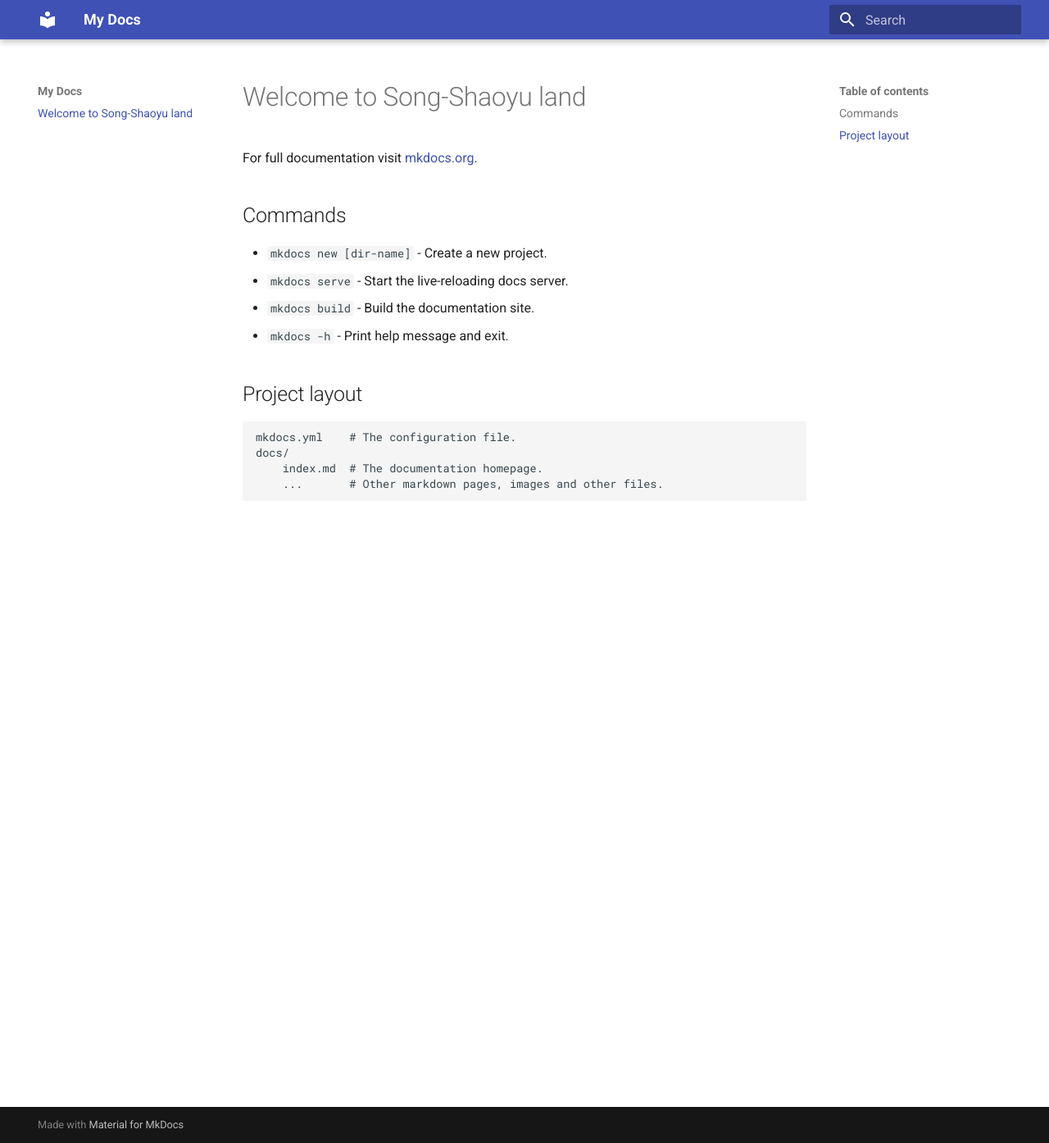
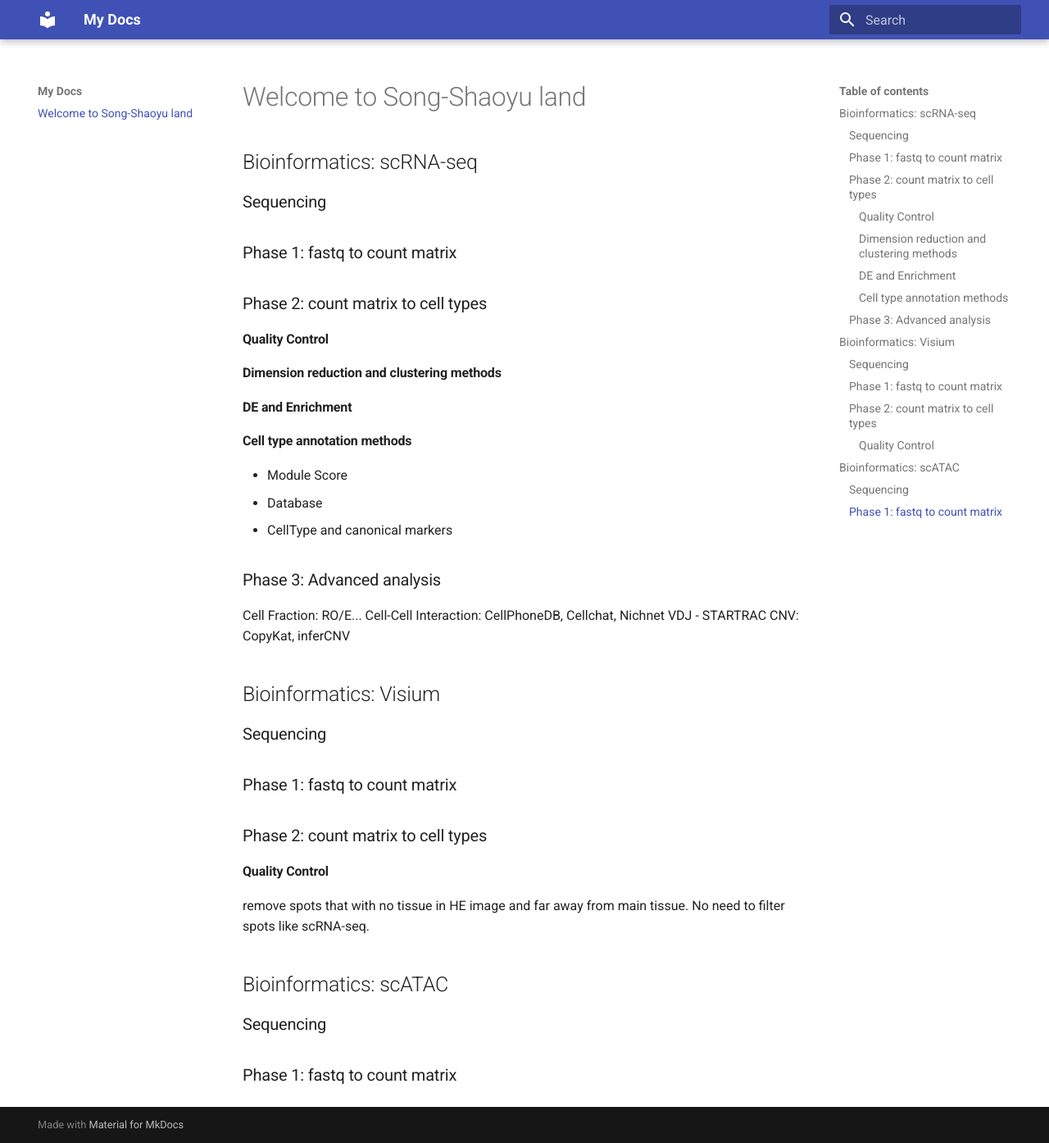
Before and after one commit to Song-ShaoYu/Song-ShaoYu.github.io, an MkDocs documentation site: the page built from docs/index.md, in a window 1280 px wide and 1394 px high. Shown: the whole window at 82% size. Built offline with MkDocs 1.6.1 and Material for MkDocs 9.7.7, drawn with Linux system fonts in a browser that asks for light colours.

Commit message:
write sth

```diff
--- a/docs/index.md
+++ b/docs/index.md
@@ -1,17 +1,29 @@
 # Welcome to Song-Shaoyu land
+## Bioinformatics: scRNA-seq
+### Sequencing
+### Phase 1: fastq to count matrix
 
-For full documentation visit [mkdocs.org](https://www.mkdocs.org).
+### Phase 2: count matrix to cell types
+#### Quality Control
+#### Dimension reduction and clustering methods
+#### DE and Enrichment
+#### Cell type annotation methods
+- Module Score
+- Database
+- CellType and canonical markers
+### Phase 3: Advanced analysis
+Cell Fraction: RO/E...
+Cell-Cell Interaction: CellPhoneDB, Cellchat, Nichnet
+VDJ - STARTRAC
+CNV: CopyKat, inferCNV
 
-## Commands
-
-* `mkdocs new [dir-name]` - Create a new project.
-* `mkdocs serve` - Start the live-reloading docs server.
-* `mkdocs build` - Build the documentation site.
-* `mkdocs -h` - Print help message and exit.
-
-## Project layout
-
-    mkdocs.yml    # The configuration file.
-    docs/
-        index.md  # The documentation homepage.
-        ...       # Other markdown pages, images and other files.
+## Bioinformatics: Visium
+### Sequencing
+### Phase 1: fastq to count matrix
+### Phase 2: count matrix to cell types
+#### Quality Control
+remove spots that with no tissue in HE image and far away from main tissue.
+No need to filter spots like scRNA-seq.
+## Bioinformatics: scATAC
+### Sequencing
+### Phase 1: fastq to count matrix
```
